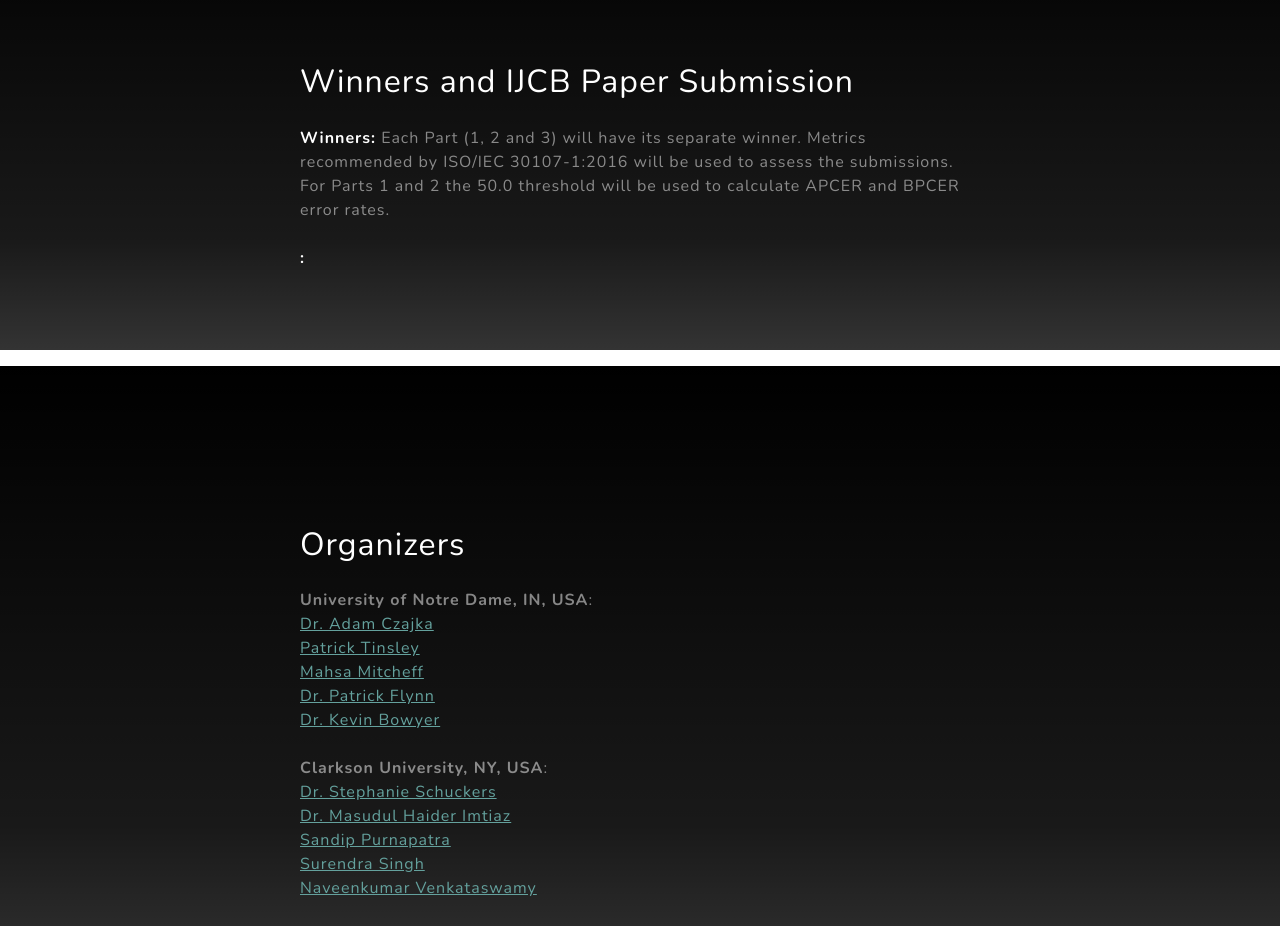
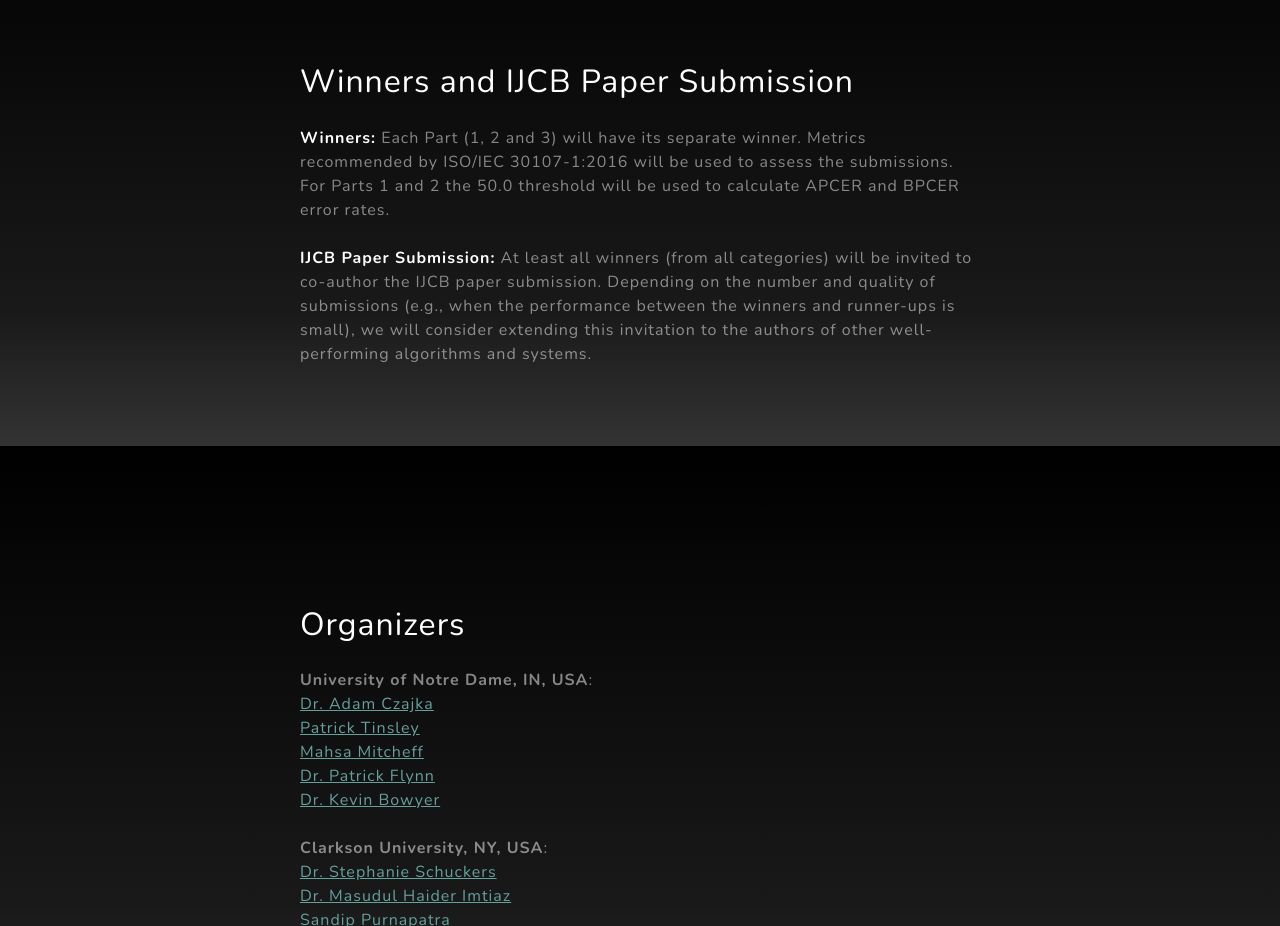
Before and after one commit to livdetiris23/livdetiris23.github.io, a plain HTML site: page index.html in a window 1280 px wide. Shown: the part 2620-3546 px from the top of the page. Drawn offline with nearby package versions, Linux system fonts and the light colour scheme.

Commit message:
Update index.html

```diff
--- a/index.html
+++ b/index.html
@@ -148,15 +148,13 @@
                         <b class="text-white">Winners:</b> Each Part (1, 2 and 3) will have its separate winner. Metrics recommended by ISO/IEC 30107-1:2016 will be used to assess the submissions.
                         For Parts 1 and 2 the 50.0 threshold will be used to calculate APCER and BPCER error rates. <br><br>
 
-                        <b class="text-white">:</b></b>
-
+                        <b class="text-white">IJCB Paper Submission:</b> At least all winners (from all categories) will be invited to co-author the IJCB paper submission.
+                        Depending on the number and quality of submissions (e.g., when the performance between the winners and runner-ups is small), we will consider extending this invitation to the authors of other well-performing algorithms and systems.
                         </p>
                     </div>
                 </div>
             </div>
         </section>
-    </p>
-
     <section class="about-section bg-white" id="organizers">
         <div class="container px-4 px-lg-5">
             <div class="row gx-4 gx-lg-5 justify-content-center">
```
